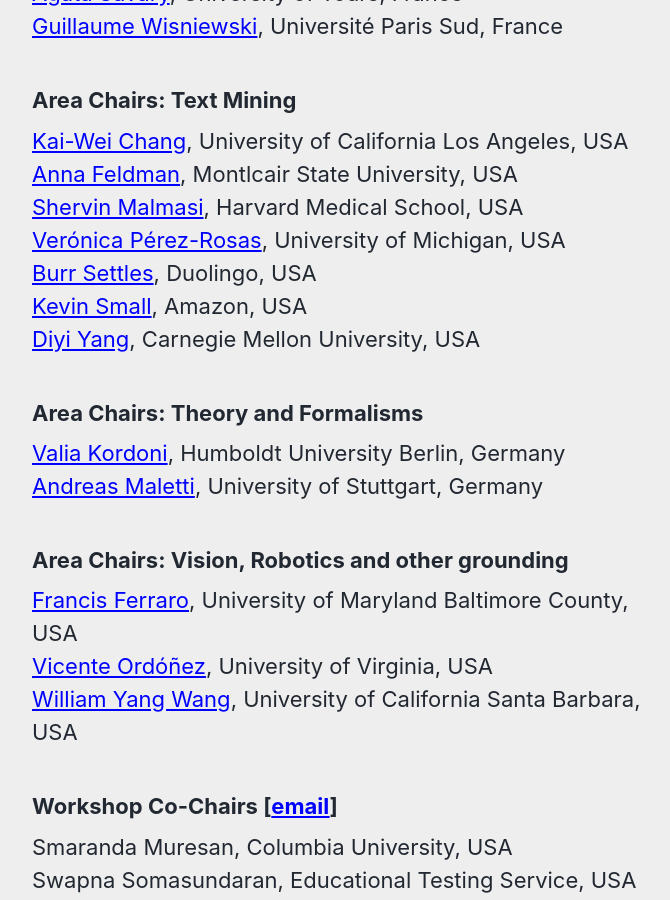
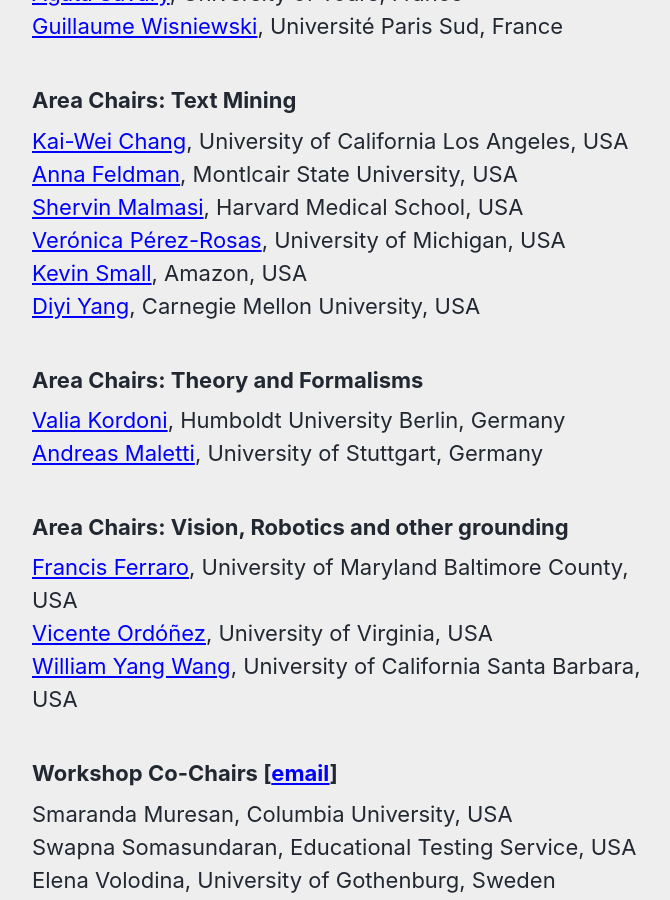
Before and after one commit to naacl-org/naacl-2021-website, a Jekyll site: the page built from _pages/organization.md, in a window 1280 px wide and 900 px high, scrolled down 5463 px. Shown: the whole window, without its empty margins (290-960 px from the left). Built offline with Jekyll 4.4.1, drawn with Linux system fonts in a browser that asks for light colours; nearby versions of some CDN libraries.

Commit message:
Remove Burr Settles from AC list.

```diff
--- a/_pages/organization.md
+++ b/_pages/organization.md
@@ -152,7 +152,6 @@
 <a href="mailto:feldmana@mail.montclair.edu">Anna Feldman</a>, Montlcair State University, USA<br/>
 <a href="mailto:shervin.malmasi@students.mq.edu.au">Shervin Malmasi</a>, Harvard Medical School, USA<br/>
 <a href="mailto:vrncapr@umich.edu">Verónica Pérez-Rosas</a>, University of Michigan, USA<br/>
-<a href="mailto:burrsettles@gmail.com">Burr Settles</a>, Duolingo, USA<br/>
 <a href="mailto:kevinsmall@gmail.com">Kevin Small</a>, Amazon, USA<br/>
 <a href="mailto:diyiy@cs.cmu.edu">Diyi Yang</a>, Carnegie Mellon University, USA
 
```
